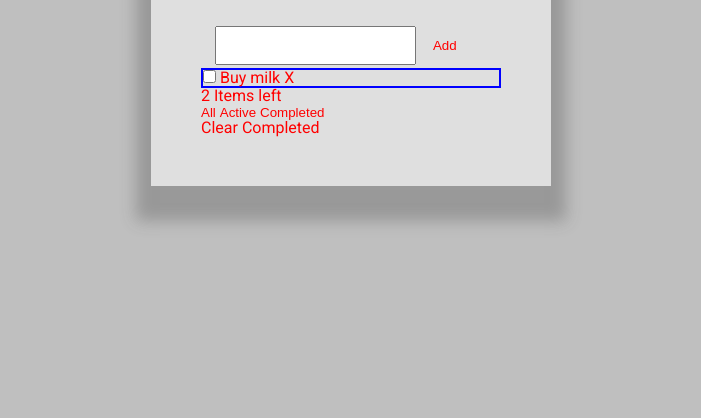
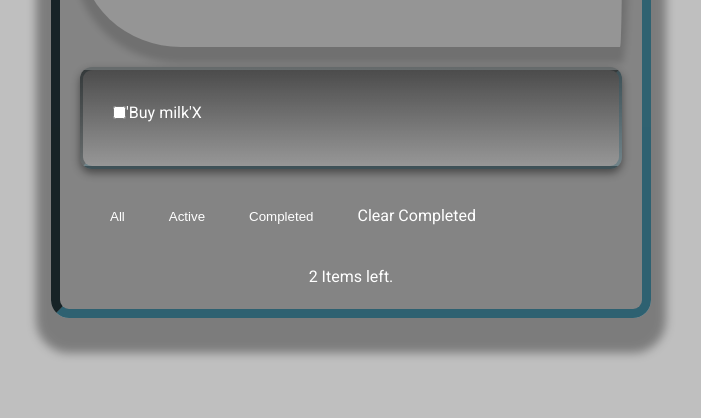
Before and after one commit to YarivGilad/todo-js-start, a website built with Vite: page index.html in a window 1280 px wide. Shown: the part 382-800 px from the top of the page, without its empty margins (289-990 px from the left). Built offline with nearby package versions, Linux system fonts and the light colour scheme.

Commit message:
middle of scripting

```diff
--- a/index.html
+++ b/index.html
@@ -10,27 +10,37 @@
   <body>
     <div>
       <div class="wrapper">
-          <h1 class="top-header">Todo App</h1>
-          <div class="second-panel">
+          <h1 class="top-header">Todo List App</h1>
+          <div class="second-panel pt1">
             <form class="frm">
               <input type="text" id="task-input">
+                <div class="rounded-border-gradient">
                   <button class="add-btn">Add</button>
+                </div>
+              </div>
+              <!-- <button class="add-btn">Add</button> -->
             </form>
+            <div class="list-ui">
               <ul class="todo-list">
                 <li class="todo-items">
                   <input type="checkbox" id="check">
-              <label for="check">Buy milk</label>
+                  <label for="check">'Buy milk'</label>
                   <span>X</span>
                 </li>
               </ul>
+            </div>
           <footer>
-          <span>2 Items left</span>
+            <div class="footer-div">
               <div class="filter-box">
                 <button class="filter-btn">All</button>
                 <button class="filter-btn">Active</button>
                 <button class="filter-btn">Completed</button>
+                <a href="#" id="clear-btn">Clear Completed</a>
               </div>
-          <a href="#">Clear Completed</a>
+            </div>
+            <div id="items-left">
+              <span>2 Items left.</span>
+            </div>
         </footer>
       </div>
     </div>
--- /dev/null
+++ b/js/main.js
@@ -0,0 +1,57 @@
+
+/**
+ * This function is usful for selecting DOM Elements
+ * @param {string} s the selector  of  the Elements
+ * @param {HTMLElement} p the parent of the Elements
+ * @returns
+ */
+
+const $ = (s,p = document)=> p.querySelector(s);
+const keyGen = ()=> Math.random().toString(36).slice(2,8);
+
+// UI DOM Elements
+const form = $('form');
+const todoList = $('ul.todo-list');
+const taskInput = $('#task-input');
+
+// global variables
+const randNum = (Math.random() * (256**3) ).toString(36);
+const todos = [
+    {
+        id: keyGen(),
+        task: 'buy mil',
+        comleted:false,
+    }
+]
+
+init();
+
+function init(){
+    form.addEventListener('submit', onFormSubmit);
+}
+
+function onFormSubmit(event){
+    event.preventDefault()
+
+    // on new task creates ---> new List item
+        todos.push({
+                id:keyGen(),
+                task: taskInput.value,
+                comleted: false
+        })
+        render();
+}
+
+function render(){
+    let markup = '';
+    //loop over todos Array
+    for (let todo of todos) {
+        //each items will be translated to li item in the ul..
+        markup += `<li class="todo-items">
+        <input type="checkbox" id="check" ${todo.comleted ? 'checked' : ''}>
+        <label for="check">${todo.task}</label>
+        <span>X</span>
+      </li>`
+    }
+    todoList.innerHTML = markup;
+}
--- a/sass/_constants.scss
+++ b/sass/_constants.scss
@@ -1,3 +1,5 @@
-$main-color: deeppink;
-$secondary-color: #103778;
+$main-color: rgb(124, 124, 124);
+$secondary-color: rgb(70, 70, 70);
 $extra-color: #0593A2;
+$border-r: 15%;
+$small-margin: 2rem;
--- a/sass/_mixins.scss
+++ b/sass/_mixins.scss
@@ -12,3 +12,10 @@
   justify-content: $jc;
   align-items: $ai;
 }
+
+@mixin btn-grp {
+  padding: 1rem 2rem;
+  border-radius: 4px;
+  cursor: pointer;
+  transition: background-color 0.3s ease;
+}
--- a/sass/_typography.scss
+++ b/sass/_typography.scss
@@ -1,8 +1,9 @@
 @import url("https://fonts.googleapis.com/css2?family=Roboto&display=swap");
 
 body {
-  font-family: "Roboto", sans-serif;
-}
+  font-family: 'Roboto', sans-serif;
+  font-size: 16px;
+  line-height: 1.6;}
 h1,h2,h3 {
   font-size: 3rem;
 }
--- a/sass/main.scss
+++ b/sass/main.scss
@@ -8,43 +8,200 @@
 * Add your own CSS code below...
 */
 body{
-  // @include flex-box(column, center, center);
   @include flex-box($ai:flex-start);
   background-color: rgb(191, 191, 191);
-  color: red;
+  color: rgb(255, 255, 255);
   padding-top: 10rem;
 
   .wrapper{
-    // border: rgb(246, 255, 0) solid 2px;
-    padding: 20rem;
+    max-width: 600px;
+    margin: 20px auto;
+    padding: 20px;
+    background-color: #4a4a4a7e;
+    border-radius: 18px;
+    box-shadow: 0px 20px 10px 15px rgba(0, 0, 0, 0.35);
+    border: rgba(35, 93, 111, 0.88) inset 9px;
   }
   .top-header{
     margin-bottom: 2.5rem;
   }
+//   .second-panel {
+//      padding: 5rem;
+//     background-color: rgba(255, 255, 255, 0.2) 50%, transparent 50%, transparent;
+//     box-shadow: 0 0 20px 15px rgb(0 0 0 / 15%);
+//     border-radius: ($border-r - 13%);
+//     background-color: rgba(223, 223, 223, 0.123);
+//     border: $main-color solid 2px;
+//     // }
+// }
+
+// .pt1 {
+//     background-size: 50px 50px;
+//     background-color: #343a4045;
+//     background-image: -webkit-linear-gradient(rgba(255, 255, 255, .2) 50%, transparent 50%, transparent);
+//     background-image: -moz-linear-gradient(rgba(255, 255, 255, .2) 50%, transparent 50%, transparent);
+//     background-image: -ms-linear-gradient(rgba(255, 255, 255, .2) 50%, transparent 50%, transparent);
+//     background-image: -o-linear-gradient(rgba(255, 255, 255, .2) 50%, transparent 50%, transparent);
+//     background-image: linear-gradient(rgba(255, 255, 255, .2) 50%, transparent 50%, transparent);
+// }
+
+
   .second-panel{
     padding: 5rem;
-    background-color: rgb(223, 223, 223);
-    box-shadow: 0 20px 15px 15px rgb(64, 64, 64, 0.3);
+    background-color: rgba(223, 223, 223, 0.123);
+    background-color: #959595;
+    border-radius: 2px 101px / 95px;
+    box-shadow: 0px 10px 6px 6px rgba(0,0,0, 0.15);
+    // border-radius: ($border-r - 13%);
+    // border: rgba(35, 93, 111, 0.55) inset 6px;
   }
-  .frm{
+
+  // .frm{
+  //   display: flex;
+  //   align-items: center;
+  //   justify-content: center;
+  //   width: 30rem;
+  //   border-radius: 2px 101px / 95px;
+  //   background-color: rgb(67, 67, 67);
+  //   border: $main-color solid 2px;
+  // }
+  // border-radius: $border-r;
+  // border: rgb(255, 0, 0) solid 2px;
+
+  .frm {
+    /* Set the width of the form */
     display: flex;
     align-items: center;
     justify-content: center;
     width: 30rem;
+    width: 100%;
+    /* Add any other styling for the form */
+
+    border-radius: 2px 101px / 95px;
+      background-color: rgb(67, 67, 67);
+      border: $main-color solid 2px;
+  }
+
+  #task-input {
+    width: 100%;
+    flex: 1;
+    padding: 10px;
+    padding-right: 15rem;
+    border: 1px solid #1c1c1c;
+    border-radius: 4px;
+    margin-left: 10rem;
+    margin-right: 1rem;
+    /* Add any other styling for the input */
+
+  }
+
+  // #task-input{
+  //   flex: 1;
+  //   padding: 10px;
+  //   padding-right: 15rem;
+  //   border: 1px solid #1c1c1c;
+  //   border-radius: 4px;
+  //   margin-left: 10rem;
+  //   margin-right: 1rem;
+  // }
+
+  .list-ui{
+    max-width: 600px;
+    margin: 20px auto;
+    padding: 30px;
+    border-radius: 12px;
+    background: linear-gradient(rgba(0, 0, 0, 0.425), rgb(255, 255, 255, 0.155));
+    border: rgba(35, 93, 111, 0.33) inset 3px;
+    box-shadow: 0 4px 8px rgba(0, 0, 0, 0.45);
+  }
+
+  .todo-list{
+    align-items: start;
+    // margin-top: $small-margin;
     // border: rgb(255, 0, 0) solid 2px;
   }
-  #task-input{
-    padding: 1rem;
-    margin-right: 2.5%;
-  }
-  .todo-list{
-    border: blue solid 2px;
+  .todo-items{
+    display: flex;
+    align-items: center;
+    margin-bottom: 10px;
+    animation: fadeIn 0.5s ease;
   }
   .add-btn{
-    padding-left: 3%;
-    padding-right: 3rem;
-    padding-top: 1.5rem;
-    padding-bottom: 1.5rem;
-    // border: rgb(0, 255, 42) solid 2px;
+    @include btn-grp;
+    background-color: $main-color;
+    color: #fff;
+    border: rgba(63, 63, 63, 0.399) solid 2px;
+  }
+
+  .rounded-border-gradient{
+    inline-size: var(--size-content-1);
+    aspect-ratio: var(--ratio-widescreen);
+    padding: 3rem;
+    border: #c300ff solid 2px;
+    background:
+    linear-gradient(var(--surface-1), var(--surface-1)) padding-box,
+    var(--gradient-1) border-box;
+    // border: solid var(--size-2) transparent;
+  }
+
+  @import "https://unpkg.com/open-props" layer(design.system);
+  @import "https://unpkg.com/open-props/normalize.min.css" layer(demo.support);
+
+  @layer demo {
+    .add-btn-border-gradient {
+      border-radius: var(--radius-4);
+      inline-size: var(--size-content-1);
+      aspect-ratio: var(--ratio-widescreen);
+      border-radius: var(--radius-4);
+      background-image:
+      linear-gradient(var(--surface-1), var(--surface-1)) padding-box,
+      var(--gradient-1) border-box;
+      // border: solid var(--size-2) transparent;
+    }
+  }
+
+  // @layer demo.support {
+  //   body {
+  //     display: grid;
+  //     place-content: center;
+  //     padding: var(--size-5);
+  //     gap: var(--size-5);
+  //   }
+  // }
+
+
+  .add-btn:hover {
+    background-color: $secondary-color;
+  }
+  .footer-div{
+    display: flex;
+    flex-wrap: wrap;
+    align-items: center;
+    justify-content: space-between;
+    margin-top: $small-margin;
+    // border: rgb(0, 234, 255) solid 2px;
+  }
+  .filter-box{
+    margin-left: 1rem;
+    // border: rgb(0, 30, 255) solid 2px;
+  }
+  .filter-btn{
+    @include btn-grp;
+    padding: $small-margin;
+  }
+  .filter-btn:hover {
+    background-color: rgba(223, 223, 223, 0.251);
+    outline: $main-color solid 2px;
+  }
+  #clear-btn{
+    padding: $small-margin;
+    // border: rgb(0, 30, 255) solid 2px;
+  }
+  #items-left{
+    display: flex;
+    justify-content: center;
+    align-items: center;
+    margin-top: $small-margin;
+    // border: rgb(0, 30, 255) solid 2px;
   }
 }
```
Lines whose indentation alone changed are shown as unchanged.
